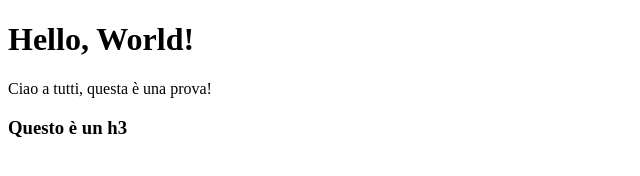
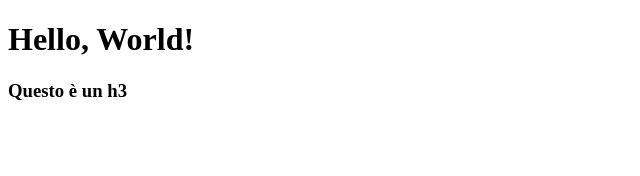
Before and after one commit to MartinelliFabio/prova-git, a plain HTML site: page index.html in a window 1280 px wide. Shown: the whole page, without its empty margins (0-640 px from the left). Drawn offline with Linux system fonts and the light colour scheme.

Commit message:
Revert "aggiunto p index"
This reverts commit 7f154b2af436f0edd76067d19d7ed68dbdc1c45d.

```diff
--- a/index.html
+++ b/index.html
@@ -8,7 +8,6 @@
 </head>
 <body>
     <h1>Hello, World!</h1>
-    <p>Ciao a tutti, questa è una prova!</p>
     <h3>Questo è un h3</h3>
 </body>
 </html>
```
